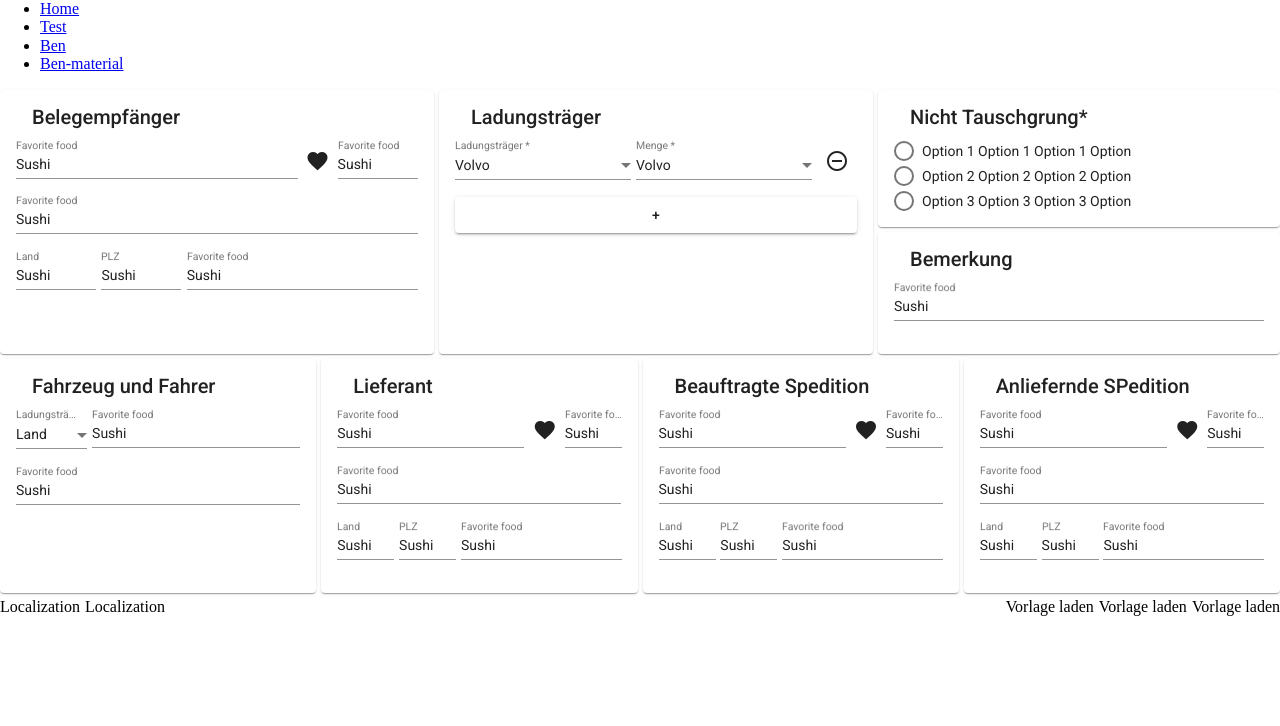
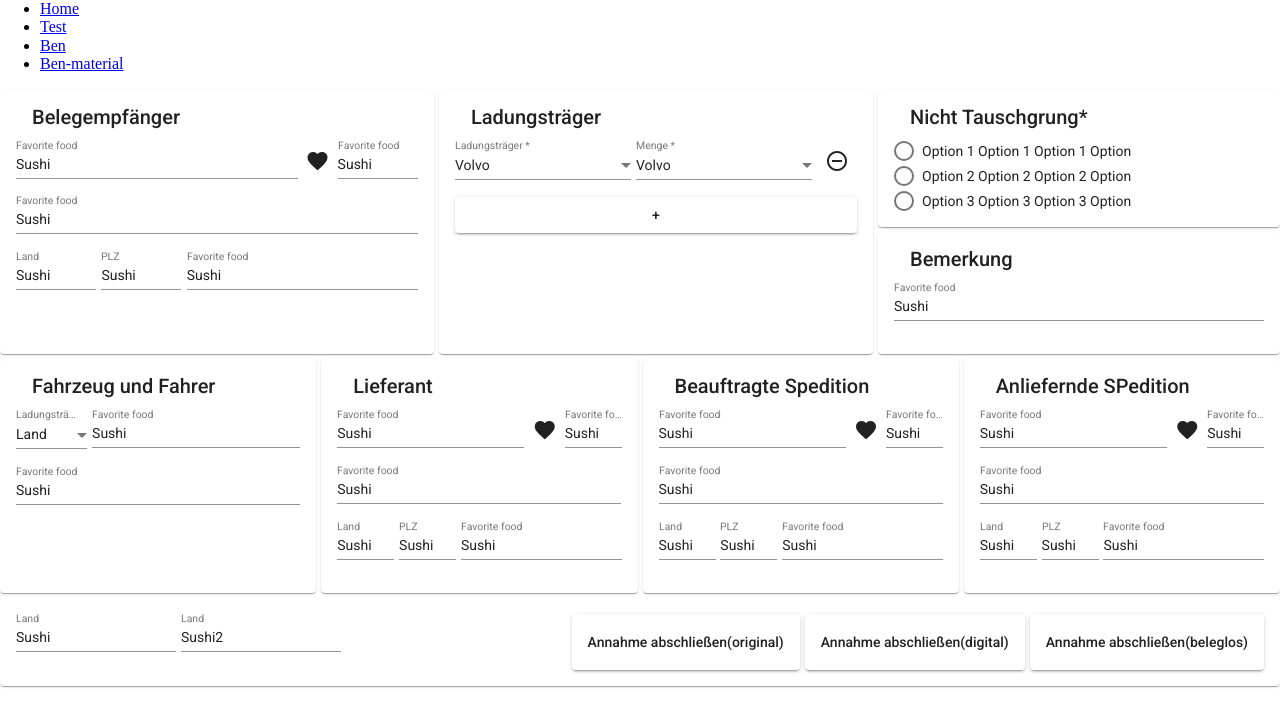
Before and after one commit to binoben/angular-8-material-flex-starter-template-qrncui, an Angular app: page /ben-material in a window 1280 px wide. Shown: the top 726 px of the page. Built offline with nearby package versions, Linux system fonts and the light colour scheme.

Commit message:
1 file modified

```diff
--- a/src/app/ben-material/ben-material.component.html
+++ b/src/app/ben-material/ben-material.component.html
@@ -259,9 +259,24 @@
 		</mat-card>
 	</div>
 
+	<mat-card>
+		<mat-card-content fxLayout="row-reverse" fxLayoutGap="5px">
 
+			<button  mat-raised-button>Annahme abschließen(beleglos)</button>
+			<button mat-raised-button>Annahme abschließen(digital)</button>
+			<button  mat-raised-button>Annahme abschließen(original)</button>
+			<mat-form-field class="start">
+				<input matInput placeholder="Land" value="Sushi2">
+  </mat-form-field>
+				<mat-form-field>
+					<input  matInput placeholder="Land" value="Sushi">
+  </mat-form-field>
 
-	<div fxLayout="row-reverse" fxLayoutGap="5px">
+		</mat-card-content>
+
+	</mat-card>
+
+	<!-- <div fxLayout="row-reverse" fxLayoutGap="5px">
 		<div class="red"> Vorlage laden</div>
 		<div class="yellow"> Vorlage laden</div>
 		<div class="blue"> Vorlage laden</div>
@@ -269,6 +284,6 @@
 		<div class="green"> Localization</div>
 
 
-	</div>
+	</div>  -->
 
 </div>
```
Lines whose indentation alone changed are shown as unchanged.
